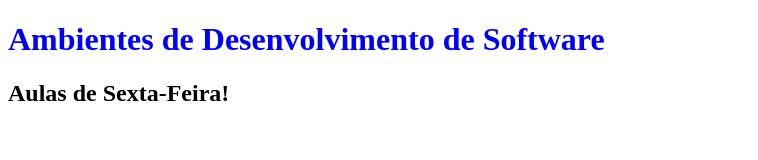
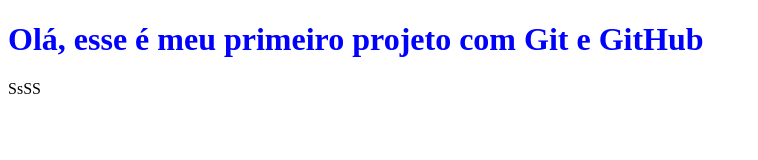
Before and after one commit to FelipeMarcDev/AMBIENTEDS, a plain HTML site: page index.html in a window 1280 px wide. Shown: the whole page, without its empty margins (0-758 px from the left). Drawn offline with Linux system fonts and the light colour scheme.

Commit message:
Criando a estrutura básica HTML

```diff
--- a/index.html
+++ b/index.html
@@ -3,11 +3,11 @@
 <head>
     <meta charset="UTF-8">
     <meta name="viewport" content="width=device-width, initial-scale=1.0">
-    <title>Ambiente DS</title>
+    <title>Meu Ambiente de Desenvolvimento</title>
     <link rel="stylesheet" href="styles.css">
 </head>
 <body>
-    <h1> Ambientes de Desenvolvimento de Software</h1>
-    <h2> Aulas de Sexta-Feira!</h2>
+    <h1> Olá, esse é meu primeiro projeto com Git e GitHub</h1>
+
 </body>
-</html>
+</html>SsSS
```
